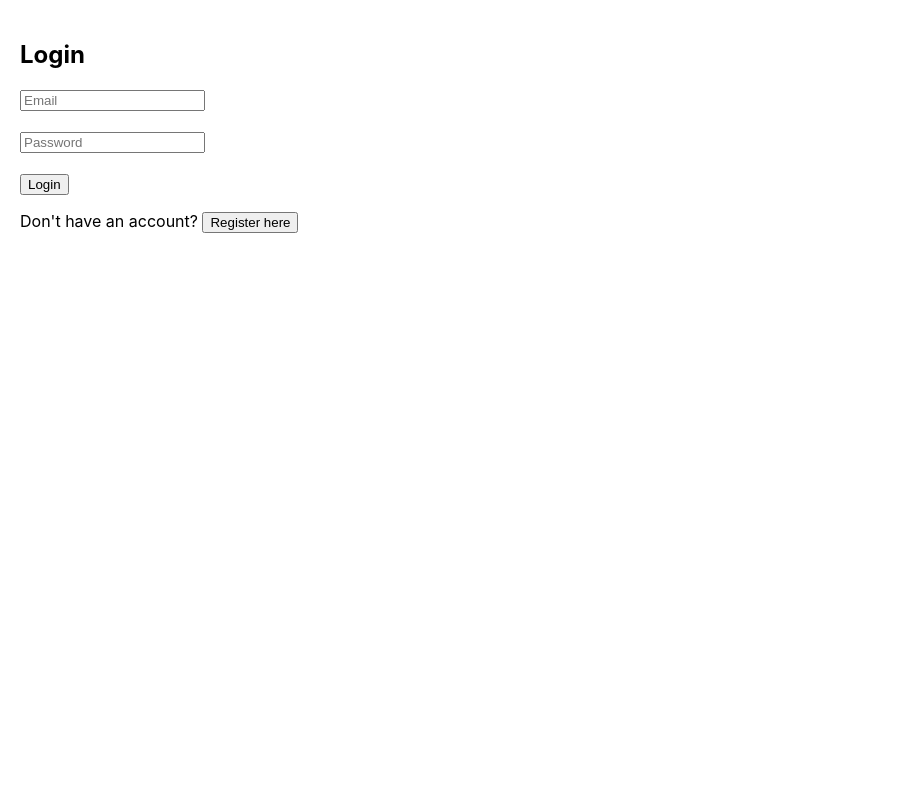
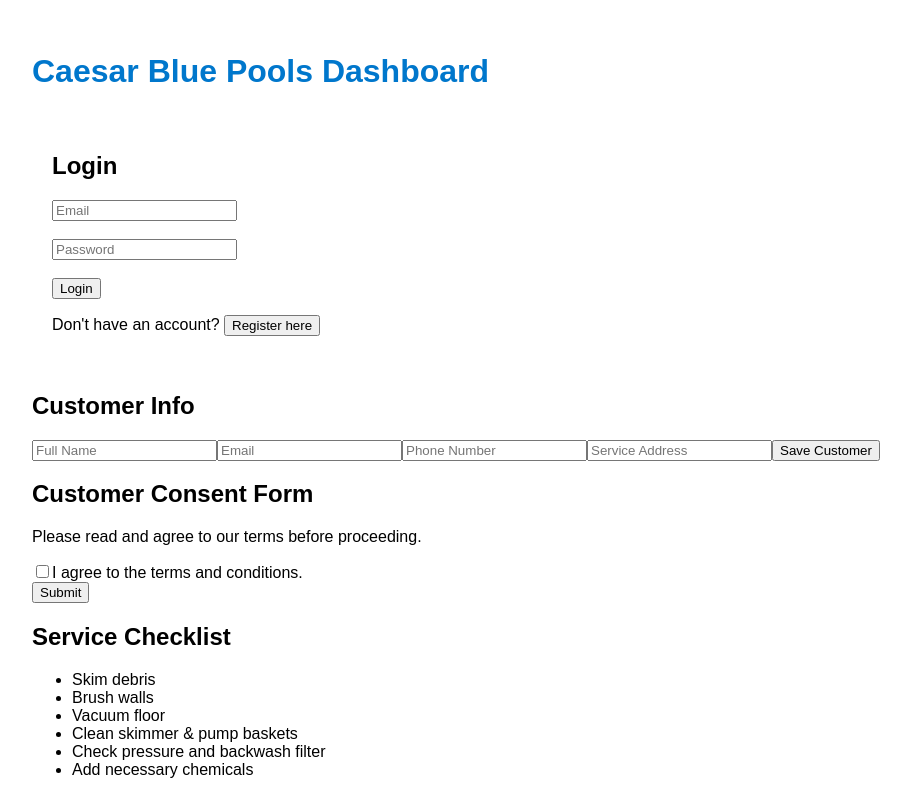
Before and after one commit to terrello88/caesar-blue-app, a React (Create React App) app in the folder caesar-blue-app/: page / in a window 1280 px wide. Shown: the top 800 px of the page, without its empty margins (0-923 px from the left). Built offline with nearby package versions, Linux system fonts and the light colour scheme; no server answers.

Commit message:
Update App.tsx

```diff
--- a/caesar-blue-app/src/App.tsx
+++ b/caesar-blue-app/src/App.tsx
@@ -1,53 +1,27 @@
-import React, { useEffect, useState } from 'react';
-import { getAuth, onAuthStateChanged, signOut } from 'firebase/auth';
-import './components/firebase';
+import React from "react";
+import CustomerForm from "./CustomerForm";
+import ServiceChecklist from "./ServiceChecklist";
+import WaterTestForm from "./WaterTestForm";
+import ChemicalCalculator from "./ChemicalCalculator";
+import InvoiceForm from "./InvoiceForm";
+import SignaturePad from "./SignaturePad";
+import AuthForm from "./components/AuthForm";
+import ConsentForm from "./components/ConsentForm";
 
-import AuthForm from './components/AuthForm';
-import CustomerForm from './components/CustomerForm';
-import ServiceChecklist from './components/ServiceChecklist';
-import WaterTestForm from './components/WaterTestForm';
-import ChemicalCalculator from './components/ChemicalCalculator';
-import InvoiceForm from './components/InvoiceForm';
-
-const App: React.FC = () => {
-  const [user, setUser] = useState<any>(null);
-  const auth = getAuth();
-
-  useEffect(() => {
-    const unsubscribe = onAuthStateChanged(auth, (firebaseUser) => {
-      setUser(firebaseUser);
-    });
-
-    return () => unsubscribe();
-  }, [auth]);
-
-  const handleLogout = () => {
-    signOut(auth);
-  };
-
-  if (!user) {
-    return <AuthForm />;
-  }
-
+function App() {
   return (
-    <div className="p-4 space-y-6 bg-gray-100 min-h-screen">
-      <div className="flex justify-between items-center bg-white p-4 rounded-xl shadow">
-        <h1 className="text-2xl font-bold text-blue-600">Caesar Blue Pools Dashboard</h1>
-        <button
-          onClick={handleLogout}
-          className="bg-red-500 text-white px-4 py-2 rounded hover:bg-red-600 transition"
-        >
-          Logout
-        </button>
-      </div>
-
+    <div style={{ padding: "2rem", fontFamily: "Arial, sans-serif" }}>
+      <h1 style={{ color: "#0077cc" }}>Caesar Blue Pools Dashboard</h1>
+      <AuthForm />
       <CustomerForm />
+      <ConsentForm />
       <ServiceChecklist />
       <WaterTestForm />
       <ChemicalCalculator />
       <InvoiceForm />
+      <SignaturePad />
     </div>
   );
-};
+}
 
 export default App;
```
